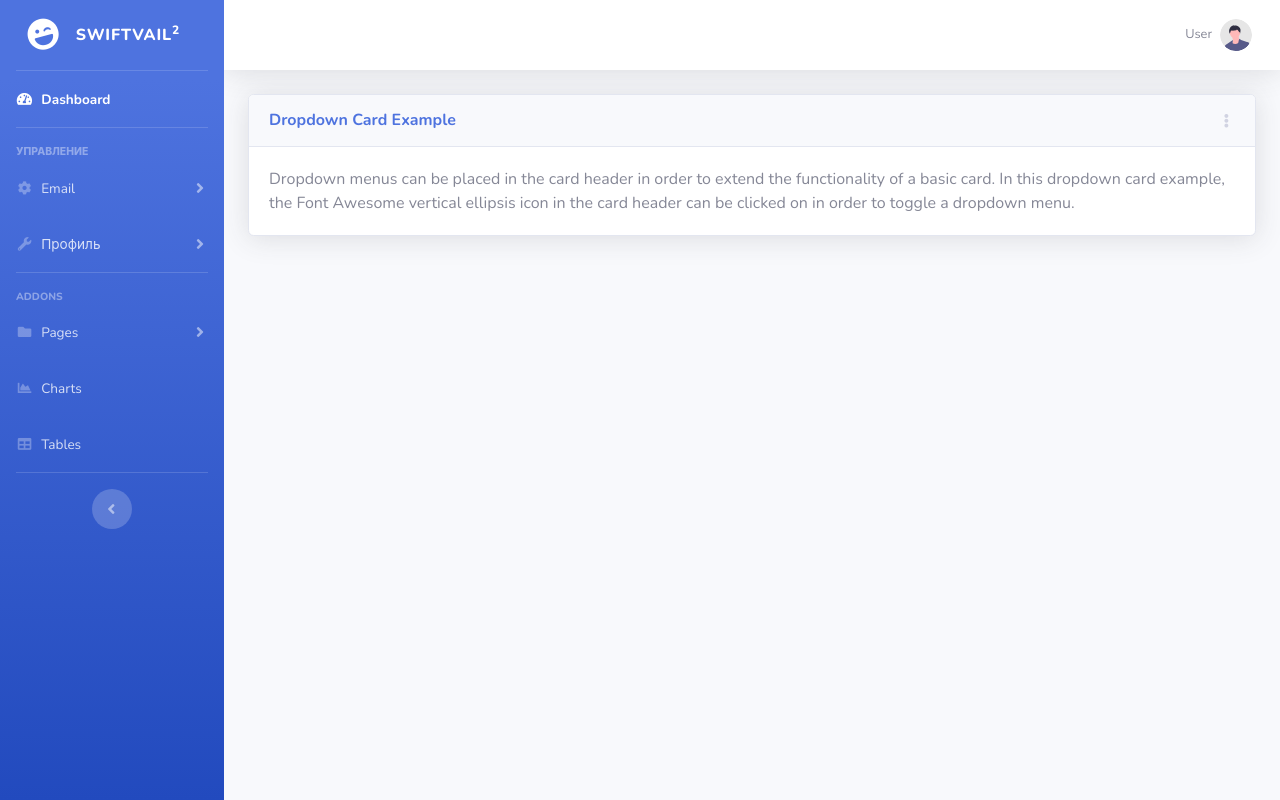
After one commit to Volodymyr-tech/SwiftMail, a Django app: template clients/templates/pages/client_detail.html in a window 1280 px wide. The commit adds this page. Run offline with Django 5.2, Linux system fonts and the light colour scheme; the template is opened without the code that fills it, so the values that code supplies are empty; some libraries are stand-ins or nearby versions.

Commit message:
migrations, detail view for clients

```diff
--- a/clients/forms.py
+++ b/clients/forms.py
@@ -5,5 +5,6 @@ from utils.mixins import StyleProductMixin
 
 
 class ClientForm(StyleProductMixin, forms.ModelForm):
-    model = Client
-    fields = '__all__'
+    class Meta:
+        model = Client
+        fields = '__all__'  # Теперь Django знает, какие поля использовать
--- a/clients/models.py
+++ b/clients/models.py
@@ -6,6 +6,8 @@ class Client(models.Model):
     name = models.CharField(max_length=155) #Можно разделить на 3 поля или last name first name
     comment = models.CharField(max_length=255)
 
+
+
     def __str__(self):
         return f'{self.name} ({self.email})'
 
--- a/clients/templates/forms/add_client.html
+++ b/clients/templates/forms/add_client.html
@@ -14,7 +14,7 @@
                     <div class="col-lg-7">
                         <div class="p-5">
                             <div class="text-center">
-                                <h1 class="h4 text-gray-900 mb-4">Create an Account!</h1>
+                                <h1 class="h4 text-gray-900 mb-4">Create a client!</h1>
                             </div>
                                 <form method="POST" enctype="multipart/form-data" class="user">
                                     {% csrf_token %}
--- /dev/null
+++ b/clients/templates/pages/client_detail.html
@@ -0,0 +1,34 @@
+{% extends "includes/base.html" %}
+
+{% block title %}Dashboard{% endblock %}
+
+{% block content %}
+<!-- Dropdown Card Example -->
+<div class="card shadow mb-4">
+    <!-- Card Header - Dropdown -->
+    <div
+        class="card-header py-3 d-flex flex-row align-items-center justify-content-between">
+        <h6 class="m-0 font-weight-bold text-primary">Dropdown Card Example</h6>
+        <div class="dropdown no-arrow">
+            <a class="dropdown-toggle" href="#" role="button" id="dropdownMenuLink"
+                data-toggle="dropdown" aria-haspopup="true" aria-expanded="false">
+                <i class="fas fa-ellipsis-v fa-sm fa-fw text-gray-400"></i>
+            </a>
+            <div class="dropdown-menu dropdown-menu-right shadow animated--fade-in"
+                aria-labelledby="dropdownMenuLink">
+                <div class="dropdown-header">Dropdown Header:</div>
+                <a class="dropdown-item" href="#">Action</a>
+                <a class="dropdown-item" href="#">Another action</a>
+                <div class="dropdown-divider"></div>
+                <a class="dropdown-item" href="#">Something else here</a>
+            </div>
+        </div>
+    </div>
+    <!-- Card Body -->
+    <div class="card-body">
+        Dropdown menus can be placed in the card header in order to extend the functionality
+        of a basic card. In this dropdown card example, the Font Awesome vertical ellipsis
+        icon in the card header can be clicked on in order to toggle a dropdown menu.
+    </div>
+</div>
+{% endblock %}
--- a/clients/urls.py
+++ b/clients/urls.py
@@ -1,12 +1,13 @@
 from django.urls import path
-from django.views.generic import CreateView
-
-from clients.views import HomeView
+from clients.views import HomeView, AddClientView, DeleteClientView, UpdateClientView, DetailClientView
 
 app_name = 'clients'
 
 urlpatterns = [
     path('', HomeView.as_view(), name='home'),
-    path('add-client', CreateView.as_view(), name='add-client'),
+    path('add-client/', AddClientView.as_view(), name='add-client'),
+    path('delete-client/', DeleteClientView.as_view(), name='delete-client'),
+    path('update-client/', UpdateClientView.as_view(), name='update-client'),
+    path('detail-client/<str:pk>', DetailClientView.as_view(), name='detail-client')
 
 ]
--- a/clients/views.py
+++ b/clients/views.py
@@ -29,3 +29,9 @@ class DeleteClientView(DeleteView):
     model = Client
     template_name = 'forms/delete_client.html'
     success_url = reverse_lazy('clients:home')
+
+
+class DetailClientView(DeleteView):
+    model = Client
+    template_name = 'pages/client_detail.html'
+    context_object_name = 'client'
```
Also changed, not shown: clients/migrations/0001_initial.py (added).
